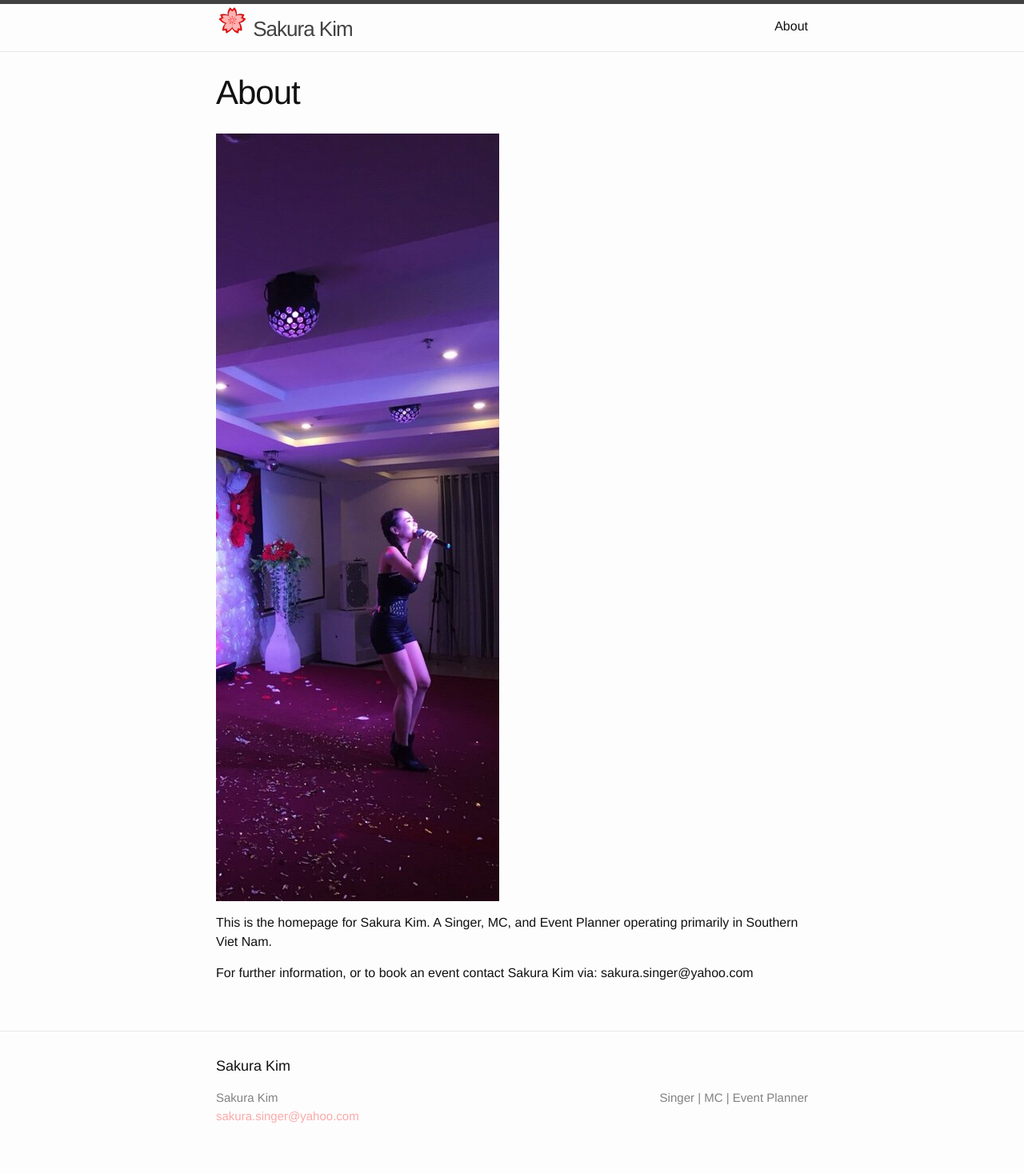
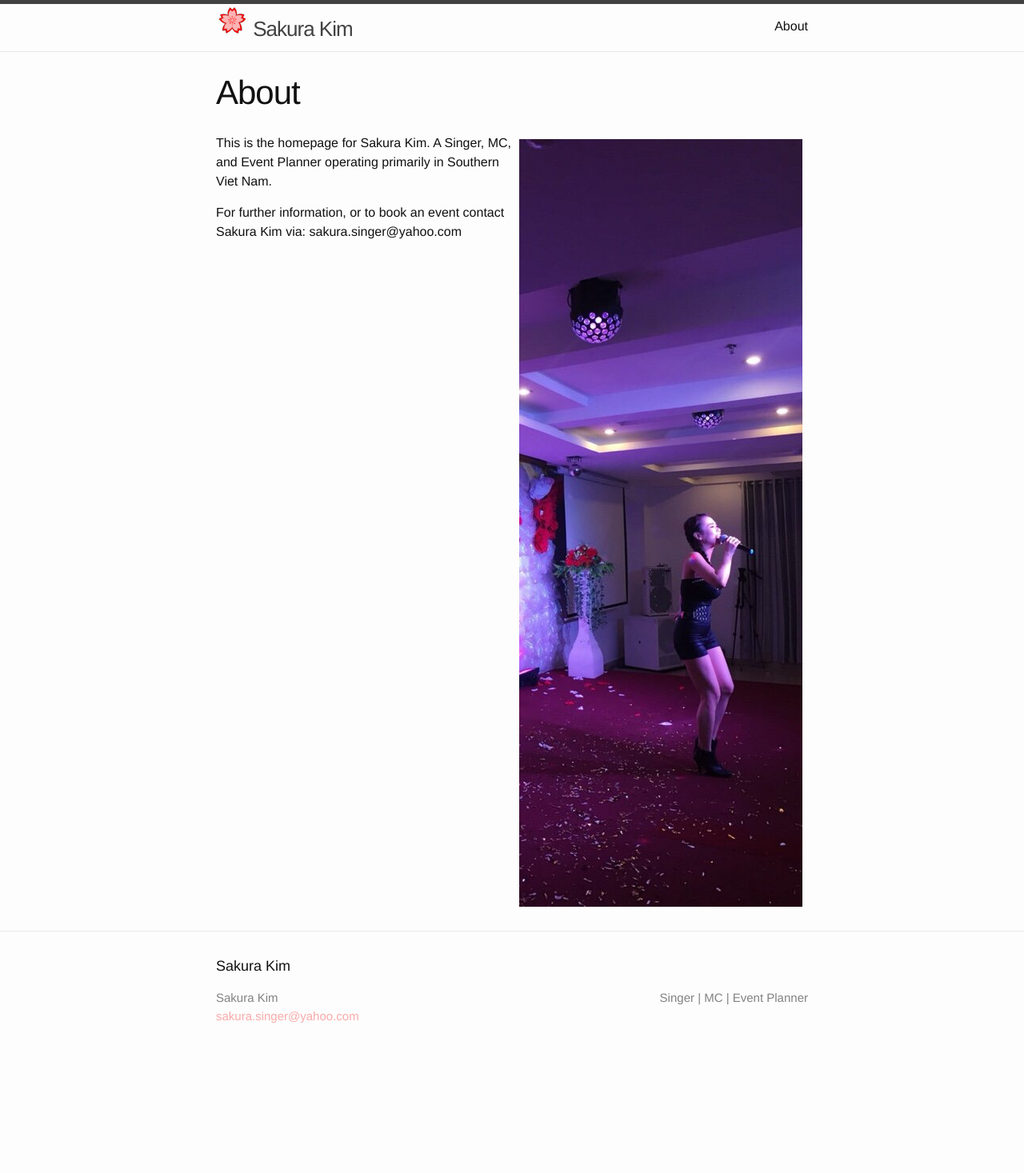
Before and after one commit to sakurakiminfo/sakurakiminfo.github.io, a Jekyll site: the page built from about.md, in a window 1280 px wide. Shown: the whole page at 80% size. Built offline with Jekyll 4.4.1, drawn with Linux system fonts in a browser that asks for light colours; after the commit the page ends 1342 px from its top, so only the background shows below that.

Commit message:
fixing about

```diff
--- a/about.md
+++ b/about.md
@@ -3,7 +3,7 @@ layout: page
 title: About
 permalink: /about/
 ---
-![long]({{ site.url }}/assets/long.JPG)
+![long]({{ site.url }}/assets/long.JPG){:style="float: right;margin-right: 7px;margin-top: 7px;"}
 
 This is the homepage for Sakura Kim.  A Singer, MC, and Event Planner operating primarily in Southern Viet Nam.
 
```
